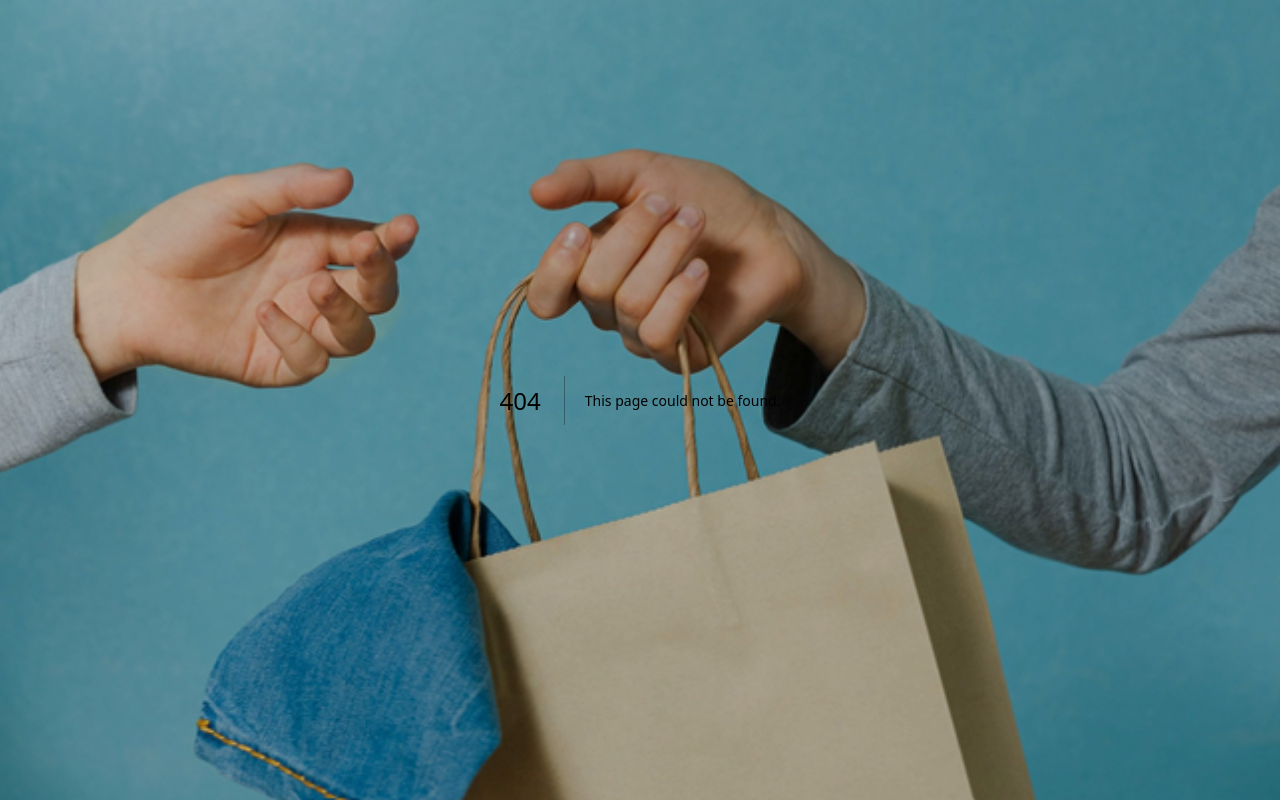
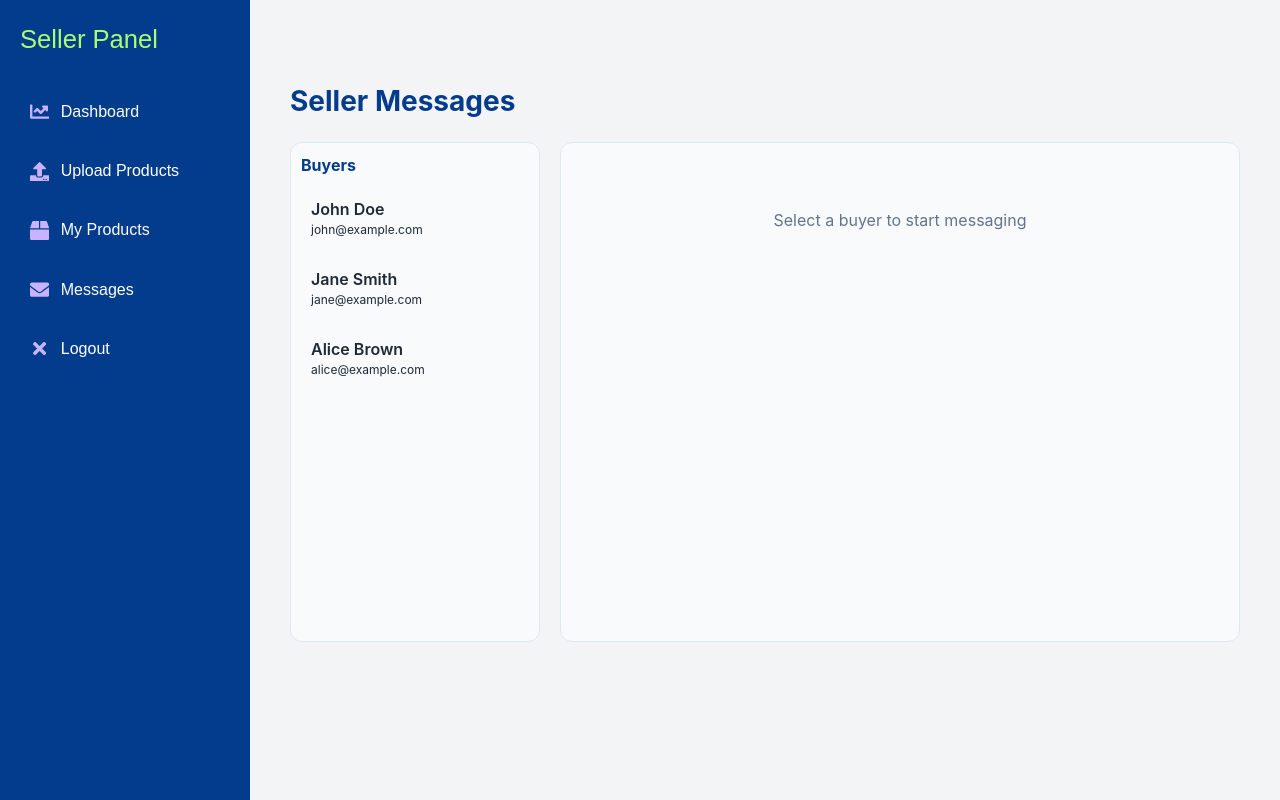
Before and after one commit to Suriaya0191922/SWE-Project-1-, a Next.js app in the folder virtual_store/: page /seller/message in a window 1280 px wide. Before the commit this address had no page. Built offline with nearby package versions, Linux system fonts and the light colour scheme.

Commit message:
Add SellerMessages component for buyer communication

```diff
--- /dev/null
+++ b/virtual_store/app/seller/message/page.js
@@ -0,0 +1,235 @@
+"use client";
+
+import { useState, useEffect, useRef } from "react";
+
+export default function SellerMessages() {
+  // Sample buyers list
+  const [buyers, setBuyers] = useState([
+    { id: 1, name: "John Doe", email: "john@example.com" },
+    { id: 2, name: "Jane Smith", email: "jane@example.com" },
+    { id: 3, name: "Alice Brown", email: "alice@example.com" },
+  ]);
+
+  const [selectedBuyer, setSelectedBuyer] = useState(null);
+  const [messages, setMessages] = useState({});
+  const [newMessage, setNewMessage] = useState("");
+  const messagesEndRef = useRef(null);
+
+  // Simulate loading messages
+  useEffect(() => {
+    // Example: messages per buyer
+    setMessages({
+      1: [
+        { sender: "buyer", text: "Hi, is the physics book available?", time: "10:05 AM" },
+        { sender: "seller", text: "Yes, it is!", time: "10:07 AM" },
+      ],
+      2: [
+        { sender: "buyer", text: "Can you deliver the laptop bag?", time: "11:15 AM" },
+        { sender: "seller", text: "Sure, we can arrange delivery.", time: "11:20 AM" },
+      ],
+      3: [
+        { sender: "buyer", text: "Is the calculator still in stock?", time: "09:30 AM" },
+        { sender: "seller", text: "Yes, just one left.", time: "09:35 AM" },
+      ],
+    });
+  }, []);
+
+  // Scroll to bottom
+  useEffect(() => {
+    messagesEndRef.current?.scrollIntoView({ behavior: "smooth" });
+  }, [selectedBuyer, messages]);
+
+  const handleSend = () => {
+    if (!newMessage.trim() || !selectedBuyer) return;
+
+    const msg = {
+      sender: "seller",
+      text: newMessage.trim(),
+      time: new Date().toLocaleTimeString([], { hour: "2-digit", minute: "2-digit" }),
+    };
+
+    setMessages((prev) => ({
+      ...prev,
+      [selectedBuyer.id]: [...(prev[selectedBuyer.id] || []), msg],
+    }));
+
+    setNewMessage("");
+  };
+
+  return (
+    <div style={styles.container}>
+      <h1 style={styles.header}>Seller Messages</h1>
+
+      <div style={styles.chatContainer}>
+        {/* Buyers List */}
+        <div style={styles.buyerList}>
+          <h3 style={styles.subHeader}>Buyers</h3>
+          {buyers.map((buyer) => (
+            <div
+              key={buyer.id}
+              onClick={() => setSelectedBuyer(buyer)}
+              style={{
+                ...styles.buyerItem,
+                backgroundColor: selectedBuyer?.id === buyer.id ? "#033c8c" : "#f8fafc",
+                color: selectedBuyer?.id === buyer.id ? "#aaff71" : "#1f2937",
+              }}
+            >
+              <p style={{ margin: 0, fontWeight: 600 }}>{buyer.name}</p>
+              <p style={{ margin: 0, fontSize: "12px" }}>{buyer.email}</p>
+            </div>
+          ))}
+        </div>
+
+        {/* Messages Area */}
+        <div style={styles.messagesArea}>
+          {selectedBuyer ? (
+            <>
+              <div style={styles.messagesHeader}>
+                <h3 style={{ margin: 0 }}>{selectedBuyer.name}</h3>
+              </div>
+
+              <div style={styles.chatBox}>
+                {(messages[selectedBuyer.id] || []).map((msg, i) => (
+                  <div
+                    key={i}
+                    style={{
+                      ...styles.message,
+                      alignSelf: msg.sender === "seller" ? "flex-end" : "flex-start",
+                      backgroundColor: msg.sender === "seller" ? "#033c8c" : "#e5e7eb",
+                      color: msg.sender === "seller" ? "#aaff71" : "#1f2937",
+                    }}
+                  >
+                    <p style={styles.messageText}>{msg.text}</p>
+                    <span style={styles.time}>{msg.time}</span>
+                  </div>
+                ))}
+                <div ref={messagesEndRef} />
+              </div>
+
+              <div style={styles.inputContainer}>
+                <input
+                  type="text"
+                  placeholder="Type a message..."
+                  value={newMessage}
+                  onChange={(e) => setNewMessage(e.target.value)}
+                  style={styles.input}
+                  onKeyDown={(e) => e.key === "Enter" && handleSend()}
+                />
+                <button onClick={handleSend} style={styles.sendBtn}>
+                  Send
+                </button>
+              </div>
+            </>
+          ) : (
+            <p style={{ textAlign: "center", marginTop: "50px", color: "#64748b" }}>
+              Select a buyer to start messaging
+            </p>
+          )}
+        </div>
+      </div>
+    </div>
+  );
+}
+
+const styles = {
+  container: {
+    maxWidth: "1000px",
+    margin: "40px auto",
+    padding: "20px",
+    fontFamily: "'Inter', sans-serif",
+    display: "flex",
+    flexDirection: "column",
+    gap: "20px",
+  },
+  header: {
+    fontSize: "28px",
+    fontWeight: 700,
+    color: "#033c8c",
+  },
+  chatContainer: {
+    display: "flex",
+    gap: "20px",
+    minHeight: "500px",
+  },
+  buyerList: {
+    width: "250px",
+    backgroundColor: "#f8fafc",
+    borderRadius: "12px",
+    border: "1px solid #e2e8f0",
+    overflowY: "auto",
+    padding: "10px",
+  },
+  subHeader: {
+    margin: "0 0 10px 0",
+    fontWeight: 700,
+    color: "#033c8c",
+  },
+  buyerItem: {
+    padding: "10px",
+    borderRadius: "10px",
+    marginBottom: "8px",
+    cursor: "pointer",
+    transition: "all 0.2s ease",
+  },
+  messagesArea: {
+    flex: 1,
+    display: "flex",
+    flexDirection: "column",
+    backgroundColor: "#f8fafc",
+    borderRadius: "12px",
+    border: "1px solid #e2e8f0",
+    padding: "15px",
+  },
+  messagesHeader: {
+    paddingBottom: "10px",
+    borderBottom: "1px solid #e2e8f0",
+    marginBottom: "10px",
+  },
+  chatBox: {
+    flex: 1,
+    display: "flex",
+    flexDirection: "column",
+    gap: "10px",
+    overflowY: "auto",
+    padding: "10px 0",
+  },
+  message: {
+    maxWidth: "70%",
+    padding: "12px 16px",
+    borderRadius: "12px",
+    display: "flex",
+    flexDirection: "column",
+    gap: "4px",
+  },
+  messageText: {
+    margin: 0,
+    fontSize: "16px",
+  },
+  time: {
+    fontSize: "12px",
+    opacity: 0.7,
+    alignSelf: "flex-end",
+  },
+  inputContainer: {
+    display: "flex",
+    gap: "10px",
+    marginTop: "10px",
+  },
+  input: {
+    flex: 1,
+    padding: "12px 16px",
+    borderRadius: "10px",
+    border: "1px solid #cbd5e1",
+    fontSize: "16px",
+  },
+  sendBtn: {
+    padding: "12px 20px",
+    borderRadius: "10px",
+    backgroundColor: "#033c8c",
+    color: "#aaff71",
+    fontWeight: 600,
+    border: "none",
+    cursor: "pointer",
+    transition: "all 0.2s ease",
+  },
+};
```
